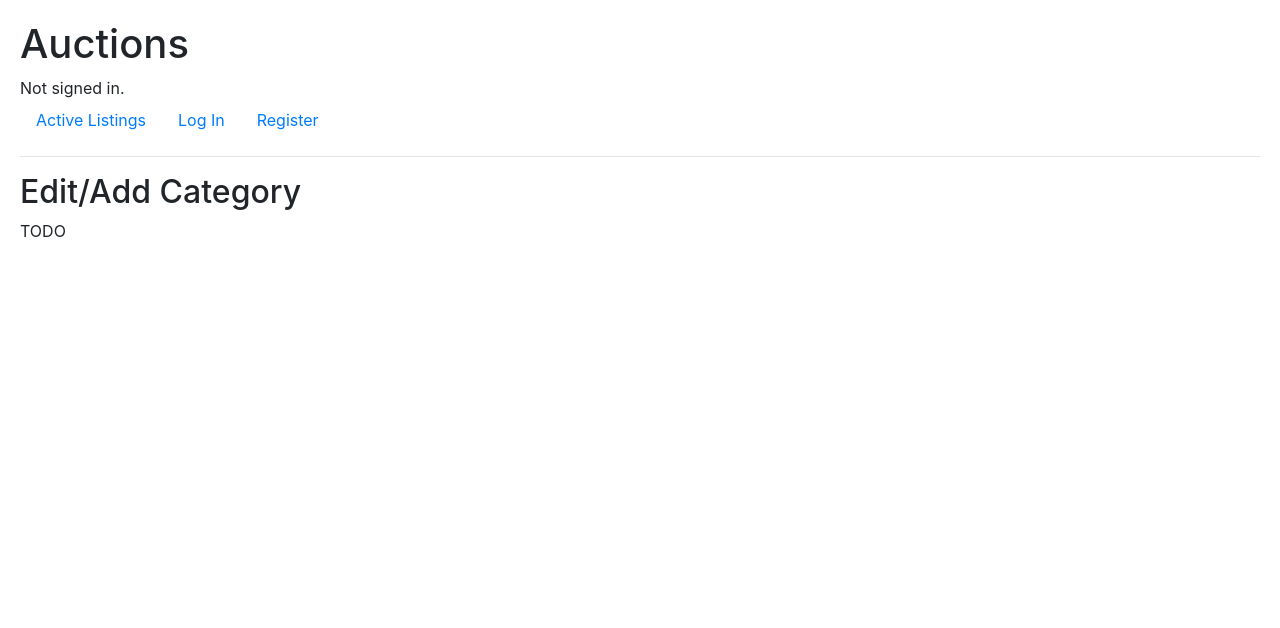
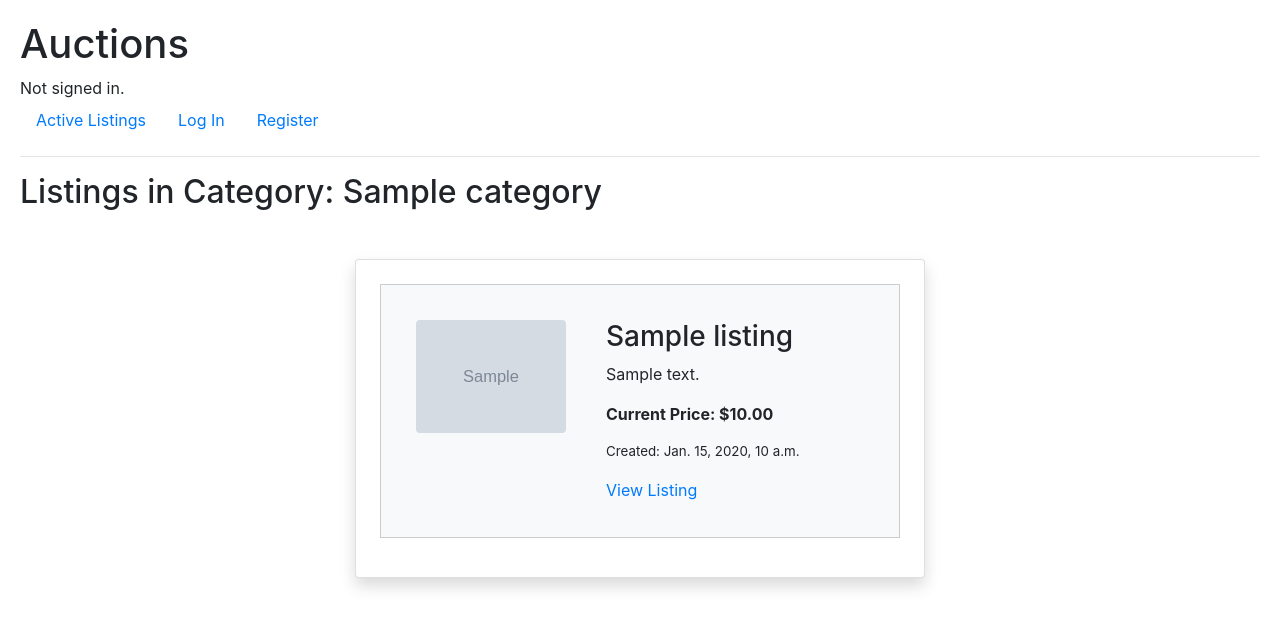
Before and after one commit to ctammb/WebProgramming, a Django app: a page that uses commerce/auctions/templates/auctions/category.html in a window 1280 px wide. Shown: the top 628 px of the page. Run offline with Django 3.2, Linux system fonts and the light colour scheme; tables that the repository leaves empty hold one stand-in row (values such as "Sample post"); grey boxes marked "Sample" are stand-in pictures; some libraries are stand-ins or nearby versions.

Commit message:
Added and cleaned up categories

```diff
--- a/commerce/auctions/templates/auctions/categories.html
+++ b/commerce/auctions/templates/auctions/categories.html
@@ -8,11 +8,11 @@
         {% load static %}
 
         {% if categories %}
-        <ol>
+        <ull>
         {% for category in categories %}
             <li><a href="{% url 'category' category.name %}">{{ category.name }}</a></li>
         {% endfor %}
-        </ol>
+        </ul>
 
         {% else %}
             <p>No defined categories available.</p>
--- a/commerce/auctions/templates/auctions/category.html
+++ b/commerce/auctions/templates/auctions/category.html
@@ -1,7 +1,30 @@
 {% extends "auctions/layout.html" %}
 
 {% block body %}
-    <h2>Edit/Add Category</h2>
+    <h2>Listings in Category: {{ category.name }}</h2>
 
-    TODO
+<div class="container mt-5" style="max-width: 600px;">
+    <div class="card shadow p-4">
+
+        {% load static %}
+        {% for listing in listings %}
+
+            <div class="listing-box">
+                <div class="listing-image">
+                    <img src="{% static listing.image_url %}" alt="Image for {{ listing.title }}">
+                </div>
+                <div class="listing-text">
+                    <h3>{{ listing.title }}</h3>
+                    <p>{{ listing.description }}</p>
+                    <p><strong>Current Price: ${{ listing.current_price }}</strong></p>
+                    <p style="font-size: smaller">Created: {{ listing.created_at}}</p>
+                    <a href="{% url 'listing' listing.id %}">View Listing</a>
+                </div>
+            </div>
+
+        {% empty %}
+            <p>No active listings available.</p>
+        {% endfor %}
+    </div>
+</div>
 {% endblock %}
--- a/commerce/auctions/urls.py
+++ b/commerce/auctions/urls.py
@@ -12,7 +12,7 @@ urlpatterns = [
     path("listing/<int:listing_id>", views.listing, name="listing"),
     path("watchlist", views.watchlist, name="watchlist"),
     path("categories", views.categories, name="categories"),
-    path("category/<str:category_name>", views.category, name="category"),
+    path("category/<str:name>", views.category, name="category"),
     path("close/<int:listing_id>", views.close_listing, name="close_listing"),
     path("add_bid/<int:listing_id>", views.add_bid, name="add_bid"),
     path("add_comment/<int:listing_id>", views.add_comment, name="add_comment")]
--- a/commerce/auctions/views.py
+++ b/commerce/auctions/views.py
@@ -93,15 +93,15 @@ def watchlist(request):
     return render(request, "auctions/watchlist.html")
 
 def categories(request):
-    categories = set(listing.category for listing in Listing.objects.all() if listing.category)
-    print("DEBUG CATEGORIES:", categories)
-
+    categories = Category.objects.all()
     return render(request, "auctions/categories.html", {"categories":categories})
 
-def category(request, category_name):
-    # Placeholder for category view logic
+def category(request, name):
+    category = get_object_or_404(Category, name=name)
+    listings = Listing.objects.filter(category=category)
     return render(request, "auctions/category.html", {
-        "category_name": category_name
+        "category": category,
+        "listings": listings
     })
 
 def close_listing(request, listing_id):
```
Also changed, not shown: commerce/auctions/forms.py (+7 -2 lines), commerce/auctions/static/auctions/wand.JPG (added).
